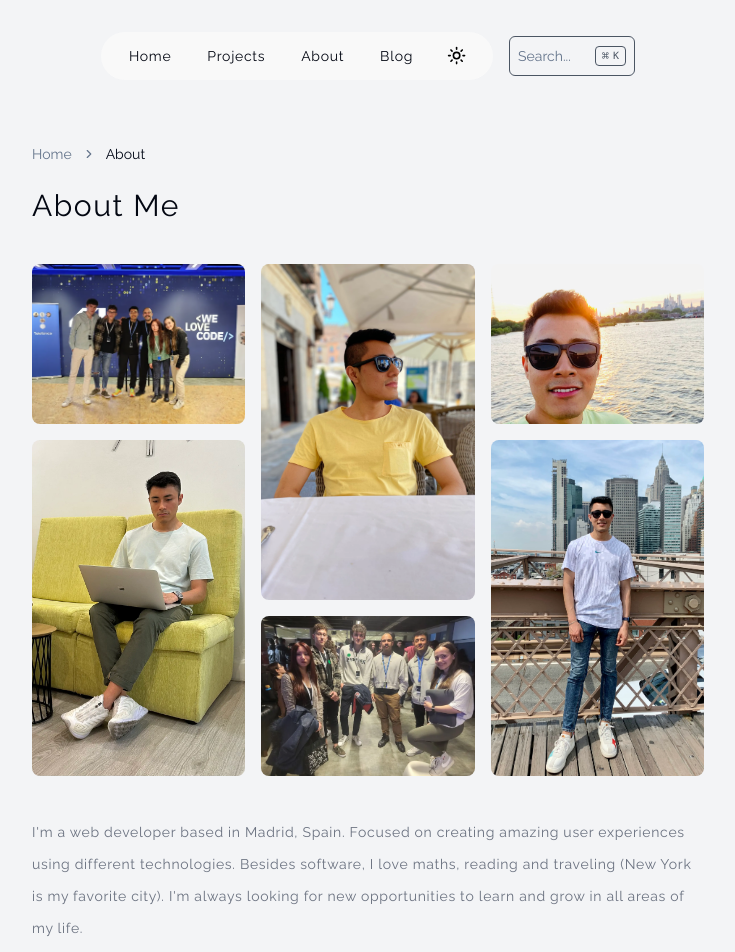
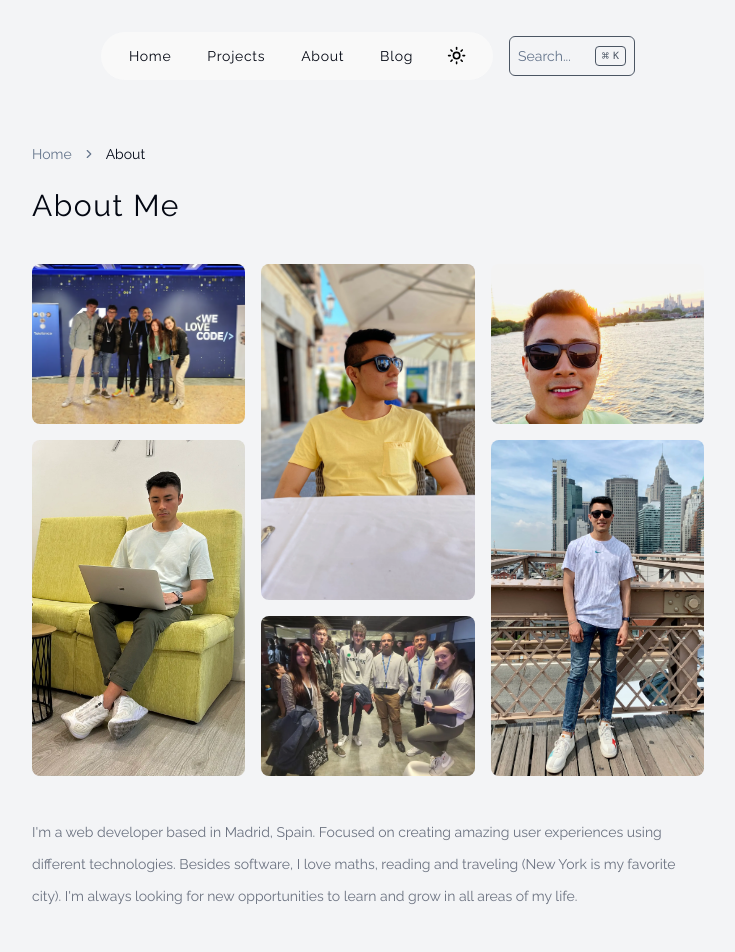
Before and after one commit to ecaleb97/ecaleb.dev, a Next.js app: page /about in a window 1280 px wide. Shown: the top 952 px of the page, without its empty margins (272-1007 px from the left). Built offline with nearby package versions, Linux system fonts and the light colour scheme.

Commit message:
refactor: Update About component layout and remove unnecessary code

```diff
--- a/src/components/about/about.tsx
+++ b/src/components/about/about.tsx
@@ -14,7 +14,7 @@ export function About() {
       </SectionHeading>
       <BentoGrid />
       <p
-        className='tracking-wider text-pretty text-sm
+        className='text-pretty text-sm
         leading-8 font-light text-gray-500 dark:text-white'
       >
         I&apos;m a web developer based in Madrid, Spain. Focused on creating amazing user experiences using different technologies. Besides software, I love maths, reading and traveling (New York is my favorite city). I&apos;m always looking for new opportunities to learn and grow in all areas of my life.
```
